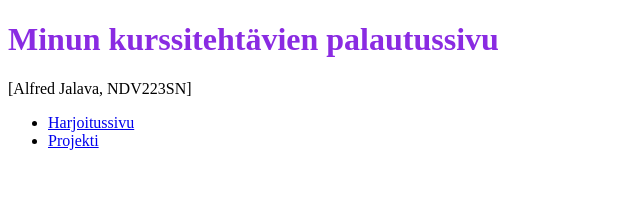
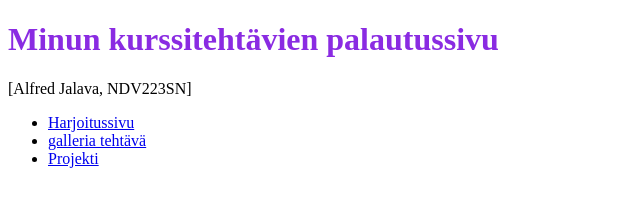
Before and after one commit to vllik/vllik.github.io, a plain HTML site: page index.html in a window 1280 px wide. Shown: the whole page, without its empty margins (0-640 px from the left). Drawn offline with Linux system fonts and the light colour scheme.

Commit message:
Update index.html

```diff
--- a/index.html
+++ b/index.html
@@ -13,6 +13,7 @@
         mutta siinä ei tarvitse vielä lukea mitään. Jos tiedostoa ei ole seuraa virheilmoitus (=väärin).
         Kun luot tyhjän tiedoston, linkkiä klikkaamalla päädyt vain tyhjälle valkoiselle sivulle (=oikein).-->
         <li><a href="harjoitus.html">Harjoitussivu</a></li>
+        <li><a href="(https://vllik.github.io/)">galleria tehtävä</a></li>
         <li><a href="(https://vllik.github.io/)">Projekti</a></li>
     </ul>
 </body>
```
